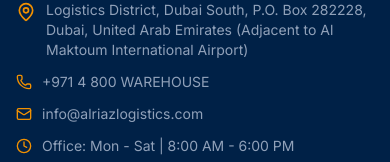
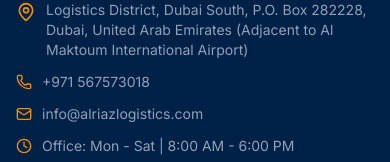
Before and after one commit to 1Vivek12/AL-Riaz, a React (Vite) app: page / in a window 390 px wide. Shown: the part 3764-3926 px from the top of the page. Built offline with nearby package versions, Linux system fonts and the light colour scheme; no server answers; the database is empty.

Commit message:
Update phone number to +971 567573018 across all components

```diff
--- a/src/components/Admin/LetterHeader.tsx
+++ b/src/components/Admin/LetterHeader.tsx
@@ -22,7 +22,7 @@
           <h4 className="font-extrabold text-brand-navy text-[10px] uppercase">Al Riaz Warehousing & Storage LLC</h4>
           <p>Logistics District, Dubai South</p>
           <p>P.O. Box 282228, Dubai, United Arab Emirates (Adjacent to Al Maktoum International Airport)</p>
-          <p>Tel: +971 4 800 WAREHOUSE | hr@alriazlogistics.com</p>
+          <p>Tel: +971 567573018 | hr@alriazlogistics.com</p>
           <p className="font-bold text-slate-600">Trade License No: 7549895</p>
         </div>
       </div>
--- a/src/components/ContactSection.tsx
+++ b/src/components/ContactSection.tsx
@@ -132,9 +132,7 @@
                   <span className="block text-xs font-bold text-brand-gold uppercase tracking-widest">
                     Digital Inbox
                   </span>
-                  <p className="text-sm text-brand-navy font-black uppercase">
-                    info@alriazlogistics.com
-                  </p>
+                  <p className="text-sm text-brand-navy font-black uppercase">+971 567573018 info@alriazlogistics.com</p>
                   <p className="text-[11px] text-slate-500 font-medium">
                     Enterprise RFPs: leasing@dubaiwarehouse.com
                   </p>
--- a/src/components/Footer.tsx
+++ b/src/components/Footer.tsx
@@ -118,7 +118,7 @@
               </li>
               <li className="flex items-center gap-2.5">
                 <Phone className="w-4 h-4 text-brand-gold shrink-0" />
-                <span className="text-slate-400">+971 4 800 WAREHOUSE</span>
+                <span className="text-slate-400">+971 567573018</span>
               </li>
               <li className="flex items-center gap-2.5">
                 <Mail className="w-4 h-4 text-brand-gold shrink-0" />
```
